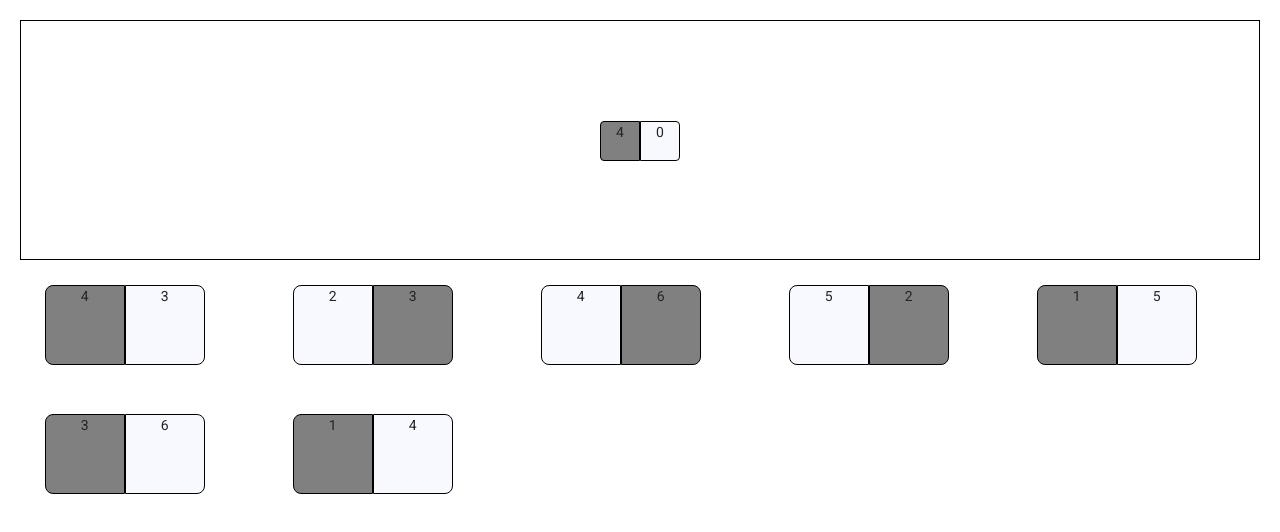
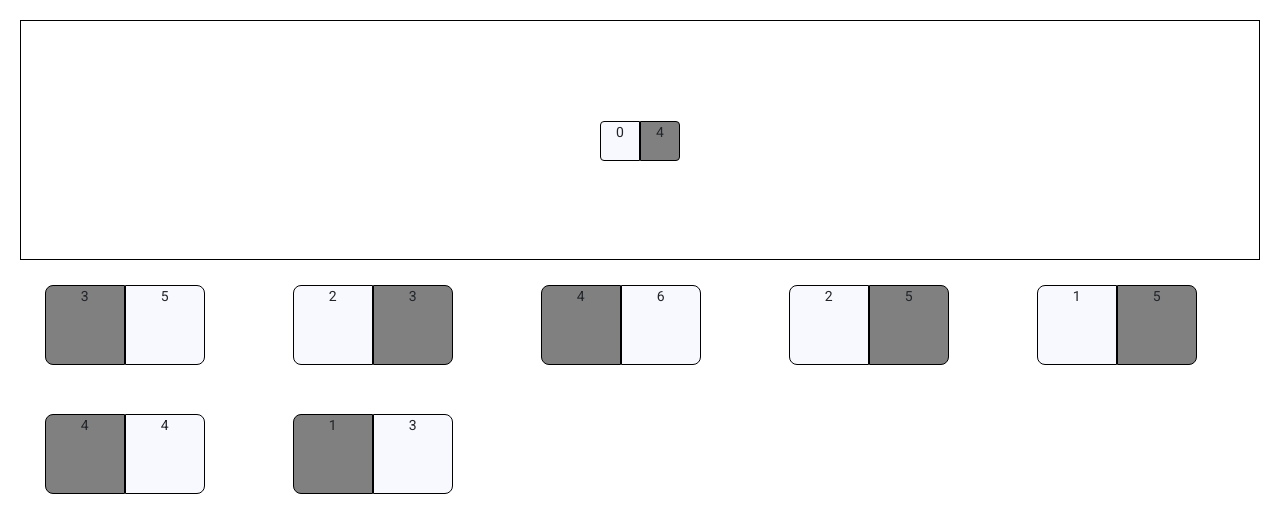
Before and after one commit to Nocco-Matteo/domino, an Angular app in the folder domino/: page / in a window 1280 px wide. Shown: the top 532 px of the page. Built offline with nearby package versions, Linux system fonts and the light colour scheme.

Commit message:
correzione

```diff
--- a/domino/src/app/components/home/home.component.ts
+++ b/domino/src/app/components/home/home.component.ts
@@ -54,18 +54,9 @@ export class HomeComponent implements OnInit {
         };
         this.tessere.push(carta);
 
-        // Se il valore1 e il valore2 sono diversi, aggiungi anche la combinazione inversa
-        if (valore1 !== valore2) {
-          const cartaInversa: Tessera = {
-            parteSinistra: valore2,
-            parteDestra: valore1,
-            invertita: !!(Math.floor(Math.random() * 100) % 2 == 0),
-            uguali: !!(valore1 === valore2),
-          };
-          this.tessere.push(cartaInversa);
-        }
       }
     }
+    debugger
   }
   ordinaTessere(event: CdkDragDrop<any>): void {
     moveItemInArray(
```
Also changed, not shown: domino/src/app/configs/config.ts (added).
